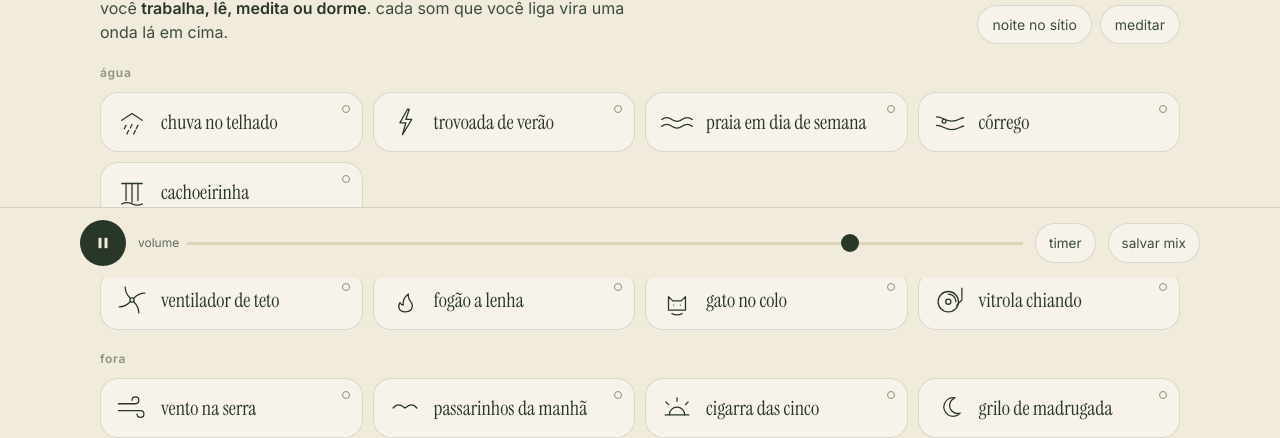
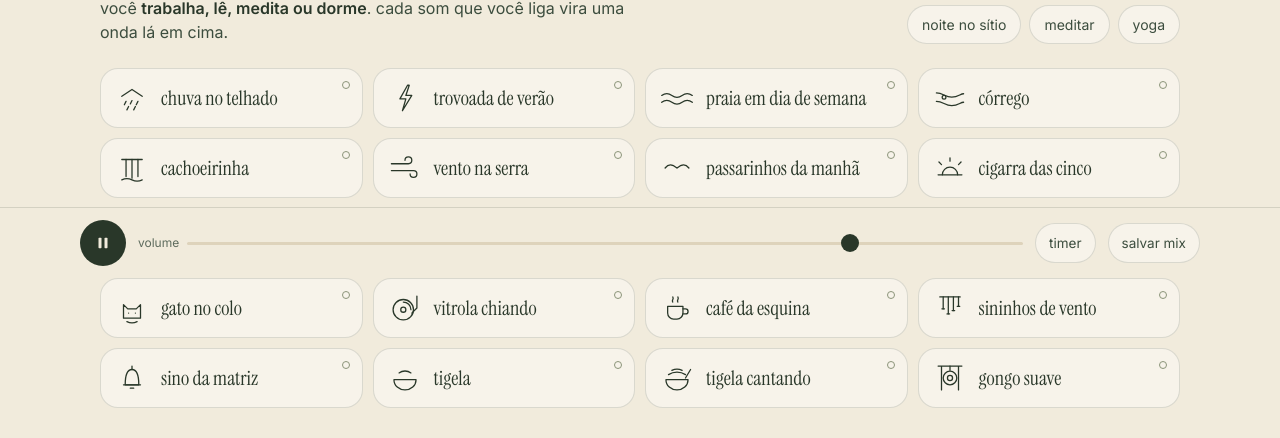
Before and after one commit to clararamosm/the-relax-club-site, a website: page sons/index.html in a window 1280 px wide. Shown: the part 522-960 px from the top of the page. Drawn offline with Linux system fonts and the light colour scheme.

Commit message:
sons: todos num grid so (5 linhas de 4), novos sininhos de vento, tigela cantando e gongo suave, mix yoga
Co-Authored-By: Claude Opus 5.5 <noreply@anthropic.com>
Claude-Session: https://claude.ai/code/session_01UHyGXmNV3W6yahsGyq7Frc

```diff
--- a/sons/index.html
+++ b/sons/index.html
@@ -46,7 +46,7 @@ h1 em{font-style:italic}
 .mix:hover{background:#fff}
 .mix.on{background:var(--green-deep);color:var(--paper);border-color:var(--green-deep)}
 
-.fam{margin-top:20px}
+#fams{margin-top:24px}
 .fam h2{font-size:12px;font-weight:600;letter-spacing:.06em;color:var(--sage);margin-bottom:10px}
 .grid{display:grid;grid-template-columns:repeat(2,minmax(0,1fr));gap:10px}
 .snd{position:relative;background:var(--cream);border:1px solid var(--line);border-radius:18px;padding:12px 14px;display:flex;flex-direction:column;justify-content:center;transition:background .2s,border-color .2s}
@@ -166,23 +166,26 @@ footer i{font-family:var(--serif);font-size:18px;color:var(--green-deep)}
    sons da the relax club: tudo sintetizado com web audio
    ============================================================ */
 const SONS = [
-  {fam:'água', id:'chuva',     nome:'chuva no telhado'},
-  {fam:'água', id:'trovao',    nome:'trovoada de verão'},
-  {fam:'água', id:'praia',     nome:'praia em dia de semana'},
-  {fam:'água', id:'corrego',   nome:'córrego'},
-  {fam:'água', id:'cachoeira', nome:'cachoeirinha'},
-  {fam:'casa', id:'ventilador',nome:'ventilador de teto'},
-  {fam:'casa', id:'fogao',     nome:'fogão a lenha'},
-  {fam:'casa', id:'gato',      nome:'gato no colo'},
-  {fam:'casa', id:'vitrola',   nome:'vitrola chiando'},
-  {fam:'fora', id:'vento',     nome:'vento na serra'},
-  {fam:'fora', id:'bemtevi',   nome:'passarinhos da manhã'},
-  {fam:'fora', id:'cigarra',   nome:'cigarra das cinco'},
-  {fam:'fora', id:'grilo',     nome:'grilo de madrugada'},
-  {fam:'fora', id:'sapos',     nome:'sapos no brejo'},
-  {fam:'fora', id:'cafe',      nome:'café da esquina'},
-  {fam:'pausa',id:'sino',      nome:'sino da matriz'},
-  {fam:'pausa',id:'tigela',    nome:'tigela'},
+  {id:'chuva',     nome:'chuva no telhado'},
+  {id:'trovao',    nome:'trovoada de verão'},
+  {id:'praia',     nome:'praia em dia de semana'},
+  {id:'corrego',   nome:'córrego'},
+  {id:'cachoeira', nome:'cachoeirinha'},
+  {id:'vento',     nome:'vento na serra'},
+  {id:'bemtevi',   nome:'passarinhos da manhã'},
+  {id:'cigarra',   nome:'cigarra das cinco'},
+  {id:'grilo',     nome:'grilo de madrugada'},
+  {id:'sapos',     nome:'sapos no brejo'},
+  {id:'ventilador',nome:'ventilador de teto'},
+  {id:'fogao',     nome:'fogão a lenha'},
+  {id:'gato',      nome:'gato no colo'},
+  {id:'vitrola',   nome:'vitrola chiando'},
+  {id:'cafe',      nome:'café da esquina'},
+  {id:'sininhos',  nome:'sininhos de vento'},
+  {id:'sino',      nome:'sino da matriz'},
+  {id:'tigela',    nome:'tigela'},
+  {id:'cantando',  nome:'tigela cantando'},
+  {id:'gongo',     nome:'gongo suave'},
 ];
 // ilustrações em linha (viewBox 0 0 120 80), stroke currentColor, sem preenchimento
 const ILUS = {
@@ -203,6 +206,9 @@ gato:`<path d="M10 32V16l5 5h10l5-5v16z"/><path d="M16 26h.01M24 26h.01"/><g cla
 relogio:`<circle cx="20" cy="20" r="13"/><path d="M20 20V12"/><g class="a-spin" style="transform-origin:20px 20px"><path d="M20 20l6 4"/></g>`,
 sapos:`<path d="M6 30c4-10 24-10 28 0z"/><circle cx="14" cy="20" r="3"/><circle cx="26" cy="20" r="3"/><g class="a-ring" style="transform-origin:20px 30px"><path d="M15 27c3 2 7 2 10 0"/></g>`,
 vitrola:`<g class="a-spin" style="transform-origin:18px 22px"><circle cx="18" cy="22" r="12"/><circle cx="18" cy="22" r="3"/><path d="M18 13a9 9 0 0 1 9 9"/></g><path d="M34 6v14l-6 6"/>`,
+sininhos:`<path d="M8 7h24"/><g class="a-swing" style="transform-origin:20px 7px"><path d="M12 7v14M18 7v20M24 7v16M30 7v11"/><path d="M10.5 21h3M16.5 27h3M22.5 23h3M28.5 18h3"/></g>`,
+cantando:`<path d="M7 22h26c0 7-6 12-13 12S7 29 7 22z"/><path d="M30 20l6-10"/><g class="a-ring" style="transform-origin:20px 16px"><path d="M10 16c6-4 14-4 20 0"/><path d="M14 11c4-2 8-2 12 0"/></g>`,
+gongo:`<path d="M6 6h28M10 6v28M30 6v28"/><g class="a-bell" style="transform-origin:20px 6px"><path d="M20 6v5"/><circle cx="20" cy="20" r="8"/><circle cx="20" cy="20" r="3"/></g>`,
 cafe:`<path d="M9 18h18v8a7 7 0 0 1-7 7h-4a7 7 0 0 1-7-7z"/><path d="M27 21h3a3 3 0 0 1 0 6h-3"/><g class="a-static"><path d="M15 13c-2-2 2-3 0-6M21 13c-2-2 2-3 0-6"/></g>`,
 tigela:`<path d="M7 22h26c0 7-6 12-13 12S7 29 7 22z"/><g class="a-ring" style="transform-origin:20px 16px"><path d="M13 14c4-3 10-3 14 0"/></g>`,
 };
@@ -212,7 +218,8 @@ const MIXES = [
   {nome:'dormir',        s:{praia:55, ventilador:30, grilo:20}},
   {nome:'fim de tarde no interior', s:{cigarra:35, vento:30, sino:30, bemtevi:20}},
   {nome:'noite no sítio', s:{sapos:35, grilo:35, fogao:45}},
-  {nome:'meditar',       s:{tigela:55, cachoeira:25, vento:20}},
+  {nome:'meditar',       s:{cantando:50, sininhos:20, cachoeira:20}},
+  {nome:'yoga',          s:{tigela:45, gongo:30, sininhos:25, vento:20}},
 ];
 
 let ctx=null, master=null, reverb=null, NOISE={};
@@ -257,14 +264,19 @@ function makeHits(secs, perSec, minF, maxF, decay, amp){
 const ARQ = {
   chuva:['audio/chuva.mp3',1], trovao:['audio/trovoada.mp3',1.1], praia:['audio/praia.mp3',1], corrego:['audio/corrego.mp3',1.1], cachoeira:['audio/cachoeira.mp3',.9],
   ventilador:['audio/ventilador.mp3',1], fogao:['audio/fogao.mp3',3], gato:['audio/gato.mp3',.75], vitrola:['audio/vitrola.mp3',1.3],
-  vento:['audio/vento.mp3',1], bemtevi:['audio/passarinhos.mp3',1.6], cigarra:['audio/cigarra.mp3',1.1], grilo:['audio/grilo.mp3',1.1], sapos:['audio/sapos.mp3',.9], cafe:['audio/cafe.mp3',1],
+  vento:['audio/vento.mp3',1], bemtevi:['audio/passarinhos.mp3',1.6], cigarra:['audio/cigarra.mp3',1.1], grilo:['audio/grilo.mp3',1.1], sapos:['audio/sapos.mp3',.9], cafe:['audio/cafe.mp3',1], sininhos:['audio/sininhos.mp3',.8],
+  cantando:['audio/tigela-cantando.mp3',.9,'evento',30,55], gongo:['audio/gongo.mp3',.7,'evento',22,45],
 };
 const BUFS={};
 function loadBuf(url){ if(!BUFS[url]) BUFS[url]=fetch(url).then(r=>r.arrayBuffer()).then(a=>new Promise((ok,err)=>ctx.decodeAudioData(a,ok,err))); return BUFS[url]; }
 function fileSound(id,out){
-  const [url,g,exato]=ARQ[id]; let s=null, alive=true; const gg=gain(g); gg.connect(out);
-  loadBuf(url).then(buf=>{ if(!alive) return; s=src(buf); if(!exato){ s.loopStart=.06; s.loopEnd=buf.duration-.06; } s.connect(gg); s.start(0, Math.random()*(buf.duration-1)); }).catch(()=>{});
-  return ()=>{ alive=false; if(s) try{s.stop();}catch(e){} gg.disconnect(); };
+  const [url,g,modo,a,b]=ARQ[id]; let s=null, alive=true, tm; const gg=gain(g); gg.connect(out);
+  loadBuf(url).then(buf=>{ if(!alive) return;
+    if(modo==='evento'){ // toca inteiro e espera um tempo antes de tocar de novo
+      const play=()=>{ if(!alive) return; s=src(buf,false); s.playbackRate.value=rnd(.97,1.03); s.connect(gg); s.start(); tm=setTimeout(play,(buf.duration+rnd(a,b))*1000); };
+      play(); return; }
+    s=src(buf); if(modo!==1){ s.loopStart=.06; s.loopEnd=buf.duration-.06; } s.connect(gg); s.start(0, Math.random()*(buf.duration-1)); }).catch(()=>{});
+  return ()=>{ alive=false; clearTimeout(tm); if(s) try{s.stop();}catch(e){} gg.disconnect(); };
 }
 const BUILD = {
   chuva(out){
@@ -399,12 +411,11 @@ function setOn(id,on,vol){
 const $=s=>document.querySelector(s);
 const esc=t=>String(t).replace(/[&<>"]/g,c=>({'&':'&amp;','<':'&lt;','>':'&gt;','"':'&quot;'}[c]));
 let playing=true;
-const fams=[...new Set(SONS.map(s=>s.fam))];
-$('#fams').innerHTML=fams.map(f=>`<section class="fam"><h2>${f}</h2><div class="grid">${SONS.filter(s=>s.fam===f).map(s=>`
+$('#fams').innerHTML=`<div class="grid">${SONS.map(s=>`
   <div class="snd" data-id="${s.id}"><span class="dot"></span>
     <button type="button" aria-pressed="false"><svg class="il" viewBox="0 0 40 40" aria-hidden="true">${ILUS[s.id]||''}</svg><span class="tx"><span class="nm">${esc(s.nome)}</span></span></button>
     <input type="range" min="1" max="100" value="50" aria-label="volume de ${esc(s.nome)}">
-  </div>`).join('')}</div></section>`).join('');
+  </div>`).join('')}</div>`;
 document.querySelectorAll('.snd').forEach(el=>{
   const id=el.dataset.id;
   el.querySelector('button').onclick=()=>{ if(!playing) setPlaying(true); setOn(id,!st[id].on); clearMix(); };
```
Also changed, not shown: 3 other files.
